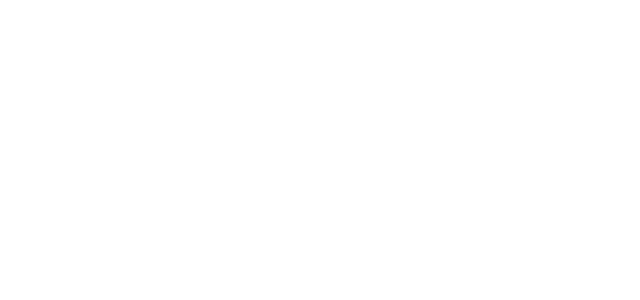
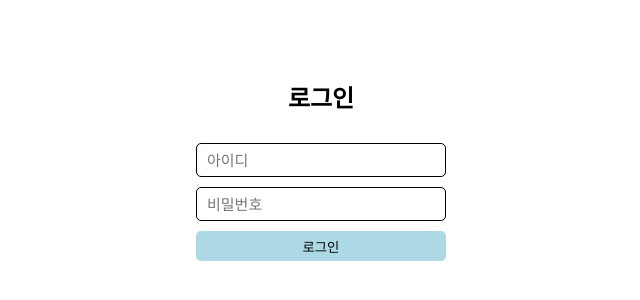
Before and after one commit to sungjine456/notepad, an Angular app in the folder client/: page /signIn in a window 1280 px wide. Before the commit this address led to /. Shown: the part 240-540 px from the top of the page, without its empty margins (319-959 px from the left). Built offline with nearby package versions, Linux system fonts and the light colour scheme.

Commit message:
add sign in page

```diff
--- a/client/src/app/app-routing.module.ts
+++ b/client/src/app/app-routing.module.ts
@@ -4,8 +4,13 @@
 import {MainComponent} from "./com/notepad/main/main.component";
 import {RegisteredComponent} from "./com/notepad/post/registered/registered.component";
 import {ListComponent} from "./com/notepad/user/list/list.component";
+import {SignInComponent} from "./com/notepad/user/signin/sign-in.component";
 
 const routes: Routes = [
+  {
+    path: 'signIn',
+    component: SignInComponent
+  },
   {
     path: 'signUp',
     component: SignUpComponent
--- a/client/src/app/app.module.ts
+++ b/client/src/app/app.module.ts
@@ -10,11 +10,13 @@
 import {RegisteredComponent} from './com/notepad/post/registered/registered.component';
 import {ListComponent} from './com/notepad/user/list/list.component';
 import {HttpInterceptorService} from "./com/notepad/common/HttpInterceptorService";
+import {SignInComponent} from "./com/notepad/user/signin/sign-in.component";
 
 @NgModule({
   declarations: [
     AppComponent,
     SignUpComponent,
+    SignInComponent,
     MainComponent,
     RegisteredComponent,
     ListComponent
--- a/client/src/app/com/notepad/main/main.component.html
+++ b/client/src/app/com/notepad/main/main.component.html
@@ -6,6 +6,9 @@
       <button routerLink="/signUp">가입</button>
     </div>
     <div>
+      <button routerLink="/signIn">로그인</button>
+    </div>
+    <div>
       <button routerLink="/registered">등록</button>
     </div>
   </div>
--- /dev/null
+++ b/client/src/app/com/notepad/user/signin/sign-in.component.html
@@ -0,0 +1,23 @@
+<section>
+  <h1>
+    로그인
+  </h1>
+  <form [formGroup]="userForm">
+    <input id="id" type="text" placeholder="아이디" formControlName="id" maxlength="12">
+    <div class="error-message" *ngIf="!this.userForm.controls.id.pristine && this.userForm.controls.id.errors">
+    <span *ngIf="this.userForm.controls.id.hasError('required') ||
+        this.userForm.controls.id.hasError('minlength')">
+      아이디를 6자 이상 작성해주세요.
+    </span>
+    </div>
+    <input id="password" type="password" placeholder="비밀번호" formControlName="password" maxlength="20">
+    <div class="error-message"
+         *ngIf="!this.userForm.controls.password.pristine && this.userForm.controls.password.errors">
+    <span *ngIf="this.userForm.controls.password.hasError('required') ||
+        this.userForm.controls.password.hasError('pattern')">
+      비밀번호를 8자 이상 작성해주세요.
+    </span>
+    </div>
+    <button type="submit" (click)="onSubmit()">로그인</button>
+  </form>
+</section>
--- /dev/null
+++ b/client/src/app/com/notepad/user/signin/sign-in.component.ts
@@ -0,0 +1,53 @@
+import {Component, OnInit} from '@angular/core';
+import {FormBuilder, FormGroup, Validators} from "@angular/forms";
+import {HttpClient} from "@angular/common/http";
+import {environment} from "../../../../../environments/environment";
+import {Router} from "@angular/router";
+
+@Component({
+  selector: 'app-sign-in',
+  templateUrl: './sign-in.component.html',
+  styleUrls: ['./sign-in.component.scss']
+})
+export class SignInComponent implements OnInit {
+
+  userForm: FormGroup;
+
+  constructor(private fb: FormBuilder,
+              private httpClient: HttpClient,
+              private router: Router) {
+    this.userForm = this.fb.group({
+      id: ['', [
+        Validators.required,
+        Validators.minLength(6)
+      ]],
+      password: ['', [
+        Validators.required,
+        Validators.pattern(/^(?=.*[a-zA-Z])(?=.*[!@#$%^~*+=-])(?=.*[0-9]).{8,20}/)
+      ]]
+    });
+  }
+
+  ngOnInit() {
+  }
+
+  onSubmit() {
+    if (this.userForm.invalid) {
+      return;
+    }
+
+    const body = {
+      id: this.userForm.controls.id.value,
+      password: this.userForm.controls.password.value
+    };
+
+    const res = this.httpClient.post(environment.server_url + "/api/auth/signIn", body, {responseType: 'text'});
+
+    res.subscribe(() => {
+        this.router.navigate(['/user/list'])
+      },
+      () => {
+        alert("아이디나 비밀번호를 다시 확인해주세요.")
+      });
+  }
+}
```
Also changed, not shown: client/src/app/com/notepad/user/signin/sign-in.component.scss (added), 1 other file (tests, documents, lock files or other folders).
